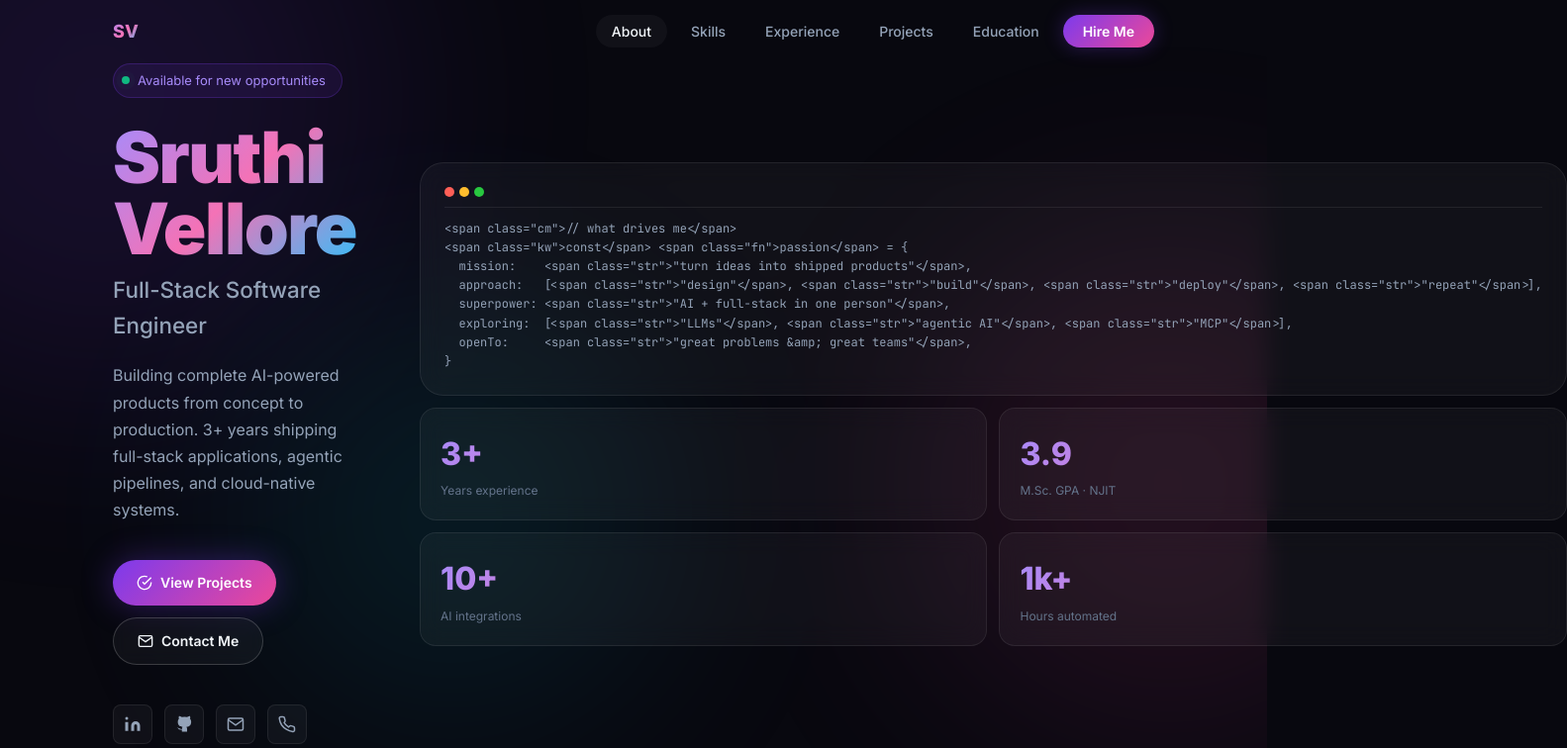
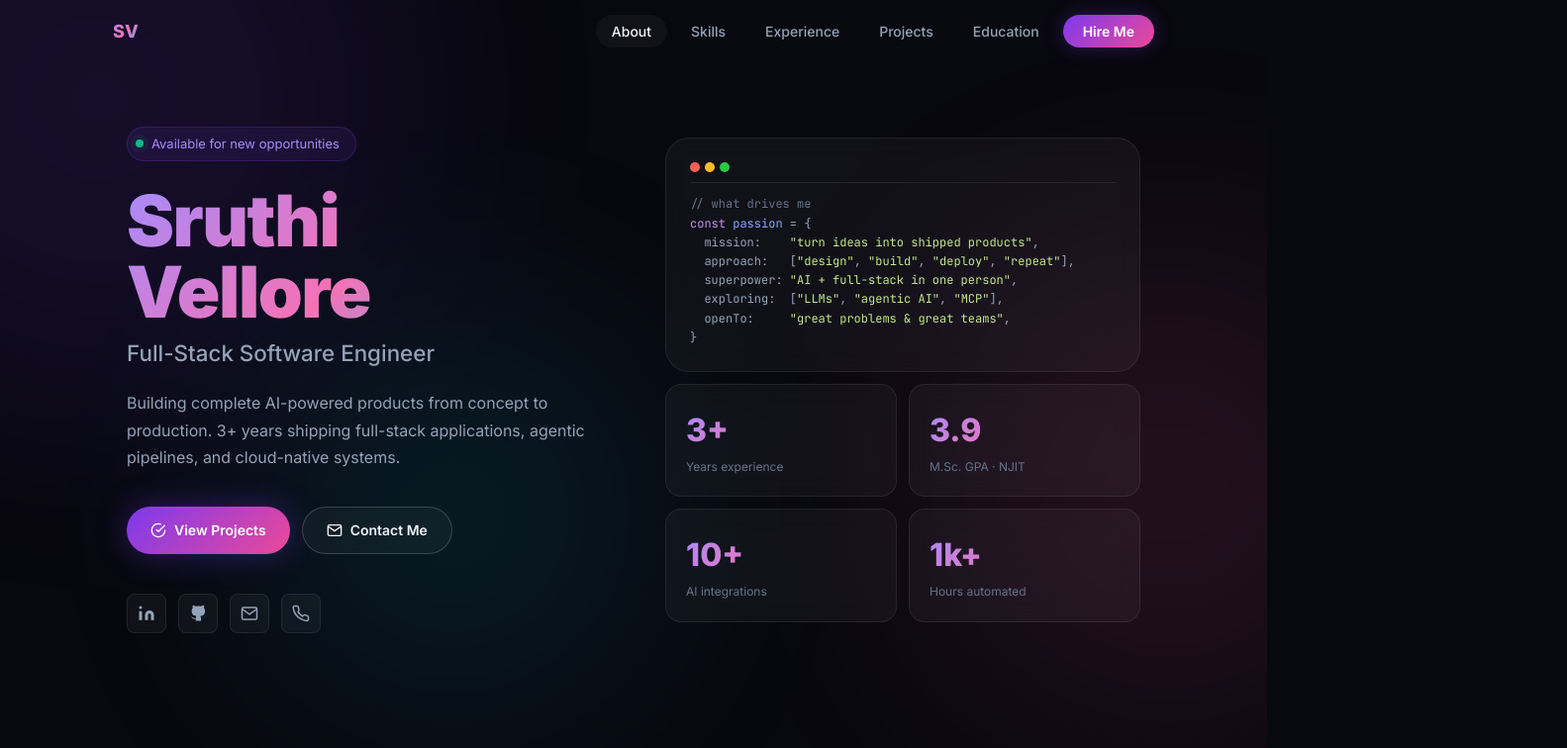
Before and after one commit to sruthivellore/portfolio, a React (Vite) app: page / in a window 1280 px wide. Shown: the top 756 px of the page at 99% size, 1583 px wide, since content can reach past the window. Built offline with nearby package versions, Linux system fonts and the light colour scheme.

Commit message:
Fix code block rendering and overflow, hide Hire Me on mobile

```diff
--- a/src/App.css
+++ b/src/App.css
@@ -369,7 +369,8 @@ section { padding: 96px 0; }
 }
 .hero-stat { font-size: 2rem; font-weight: 800; background: var(--grad-text); -webkit-background-clip: text; -webkit-text-fill-color: transparent; background-clip: text; }
 .hero-stat-label { font-size: 12px; color: var(--text-muted); margin-top: 2px; }
-.hero-code { font-family: var(--mono); font-size: 12px; color: var(--text-soft); line-height: 1.6; }
+.hero-code { font-family: var(--mono); font-size: 12px; color: var(--text-soft); line-height: 1.6; white-space: pre-wrap; word-break: break-word; overflow: hidden; display: block; }
+.hero-card-big { overflow: hidden; }
 .hero-code .kw { color: #c792ea; }
 .hero-code .fn { color: #82aaff; }
 .hero-code .str { color: #c3e88d; }
@@ -652,6 +653,7 @@ footer {
   .container { padding: 0 16px; }
   .nav-links { display: none; }
   .nav-hamburger { display: flex; }
+  .nav-cta { display: none; }
   .nav-mobile { display: flex; }
   .skills-grid { grid-template-columns: 1fr; }
   .projects-bento { grid-template-columns: 1fr; }
--- a/src/components/Hero.jsx
+++ b/src/components/Hero.jsx
@@ -49,14 +49,19 @@ export default function Hero() {
                 <span className="code-dot dot-yellow" />
                 <span className="code-dot dot-green" />
               </div>
-              <pre className="hero-code">{`<span class="cm">// what drives me</span>
+              <pre
+                className="hero-code"
+                dangerouslySetInnerHTML={{ __html:
+`<span class="cm">// what drives me</span>
 <span class="kw">const</span> <span class="fn">passion</span> = {
   mission:    <span class="str">"turn ideas into shipped products"</span>,
   approach:   [<span class="str">"design"</span>, <span class="str">"build"</span>, <span class="str">"deploy"</span>, <span class="str">"repeat"</span>],
   superpower: <span class="str">"AI + full-stack in one person"</span>,
   exploring:  [<span class="str">"LLMs"</span>, <span class="str">"agentic AI"</span>, <span class="str">"MCP"</span>],
   openTo:     <span class="str">"great problems &amp; great teams"</span>,
-}`}</pre>
+}`
+                }}
+              />
             </div>
             <div className="hero-card-row">
               <div className="hero-card-sm">
```
